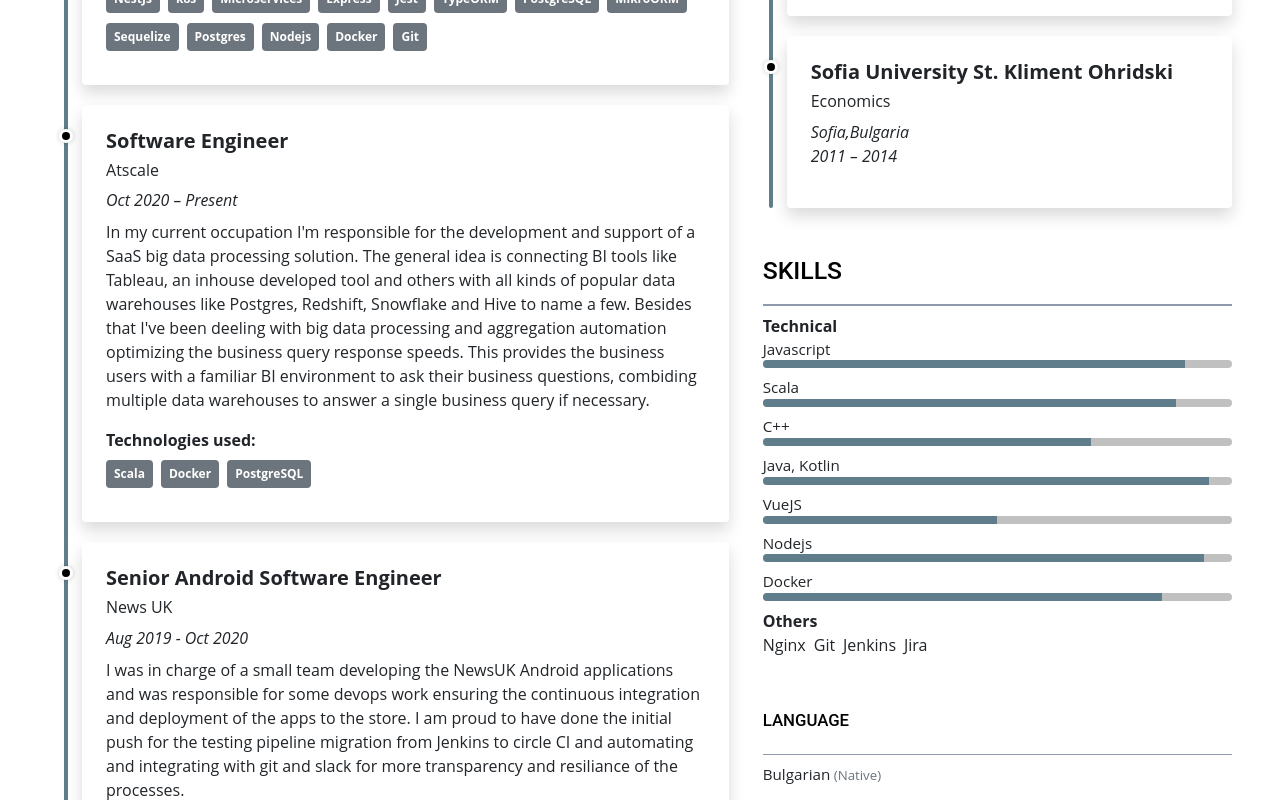
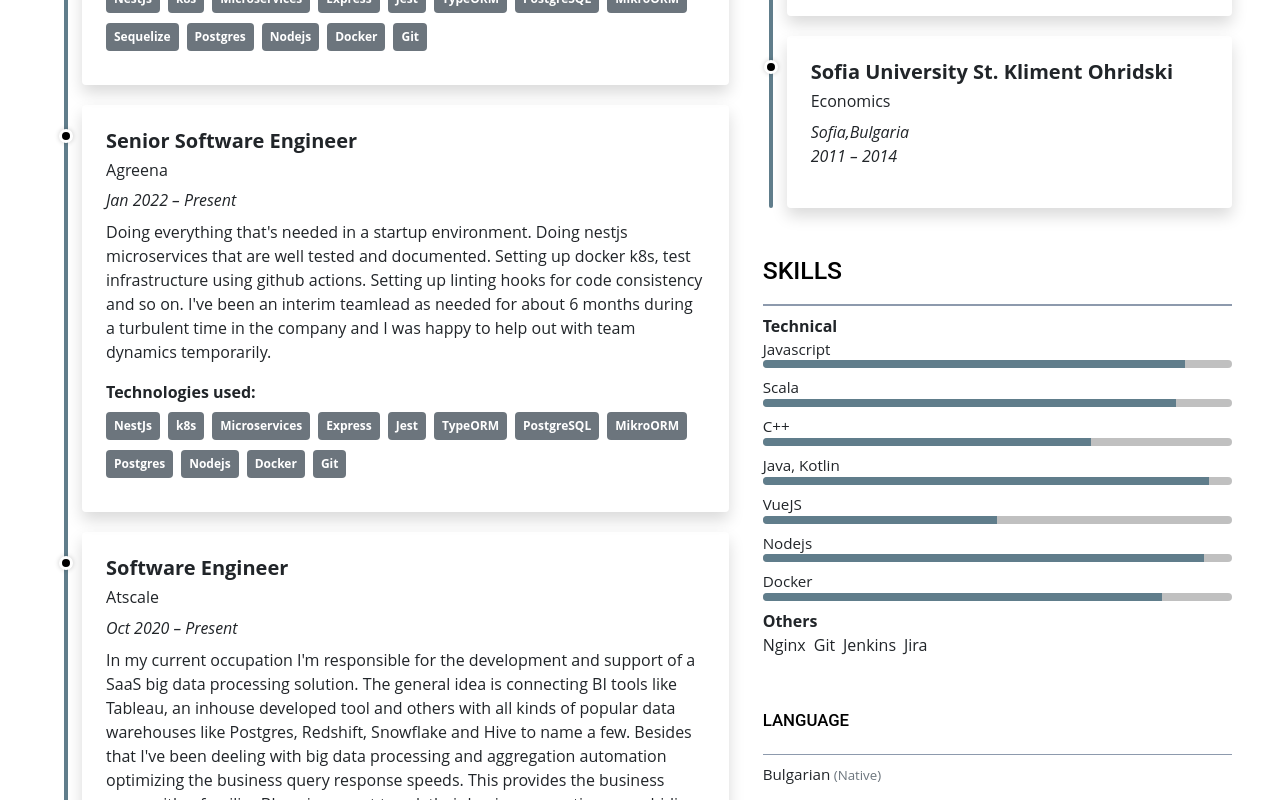
Before and after one commit to Plamen5kov/CV, a Vue app: page / in a window 1280 px wide. Shown: the part 1040-1840 px from the top of the page. Built offline with nearby package versions, Linux system fonts and the light colour scheme; a web font is replaced by a local one.

Commit message:
add agreena experience

```diff
--- a/src/data.js
+++ b/src/data.js
@@ -50,6 +50,13 @@
         duration: 'Aug 2018 – Present',
         description: 'I\'ve been doing mostly NodeJS freelance backend projects of custom e-commerce sites that couldn\'t be done using generic site generation tools like wordpress. Since 2021 I\'ve become really interested in blockchain. In the blockchain space, I\'ve done mostly freelance work and I was responsible for the backend infrastructure and design of several projects along the way. Developed a couple of smart contracts as well, but mostly been doing backend work using Nodejs and accomodating infrastructure through platforms. The ecosystem has gotten me interested in distributed systems work specializing in fault tollerance.',
         techs: ["NestJs", "k8s", "Microservices", "Express", "Jest", "TypeORM", "PostgreSQL", "MikroORM", "Sequelize", "Postgres", "Nodejs", "Docker", "Git"]
+    },
+    {
+        workAt: 'Agreena',
+        position: 'Senior Software Engineer',
+        duration: 'Jan 2022 – Present',
+        description: 'Doing everything that\'s needed in a startup environment. Doing nestjs microservices that are well tested and documented. Setting up docker k8s, test infrastructure using github actions. Setting up linting hooks for code consistency and so on. I\'ve been an interim teamlead as needed for about 6 months during a turbulent time in the company and I was happy to help out with team dynamics temporarily.',
+        techs: ["NestJs", "k8s", "Microservices", "Express", "Jest", "TypeORM", "PostgreSQL", "MikroORM", "Postgres", "Nodejs", "Docker", "Git"]
     },
     {
         workAt: 'Atscale',
```
